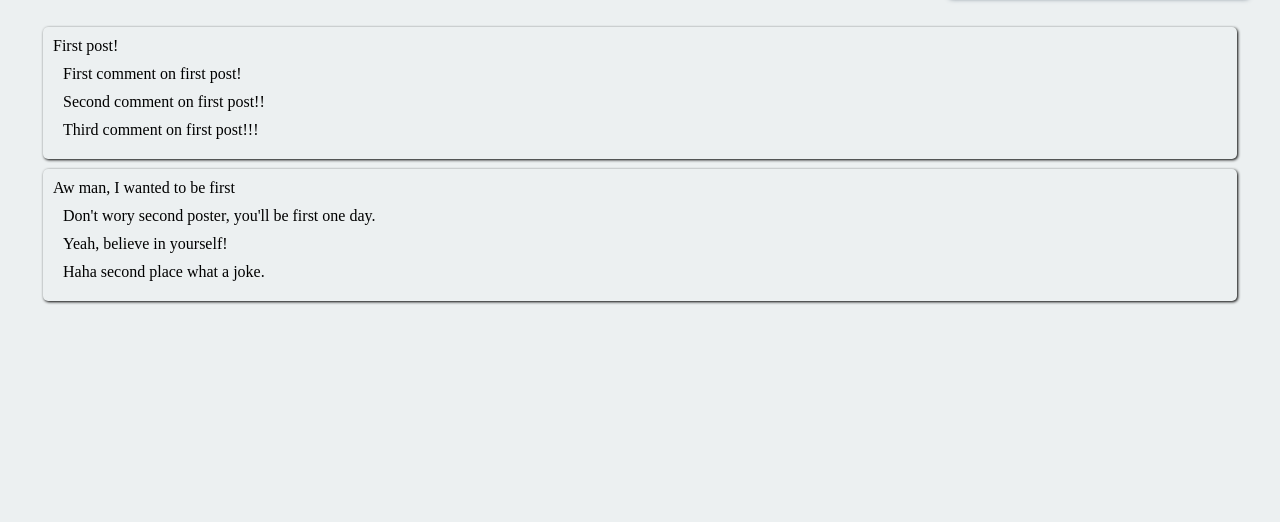
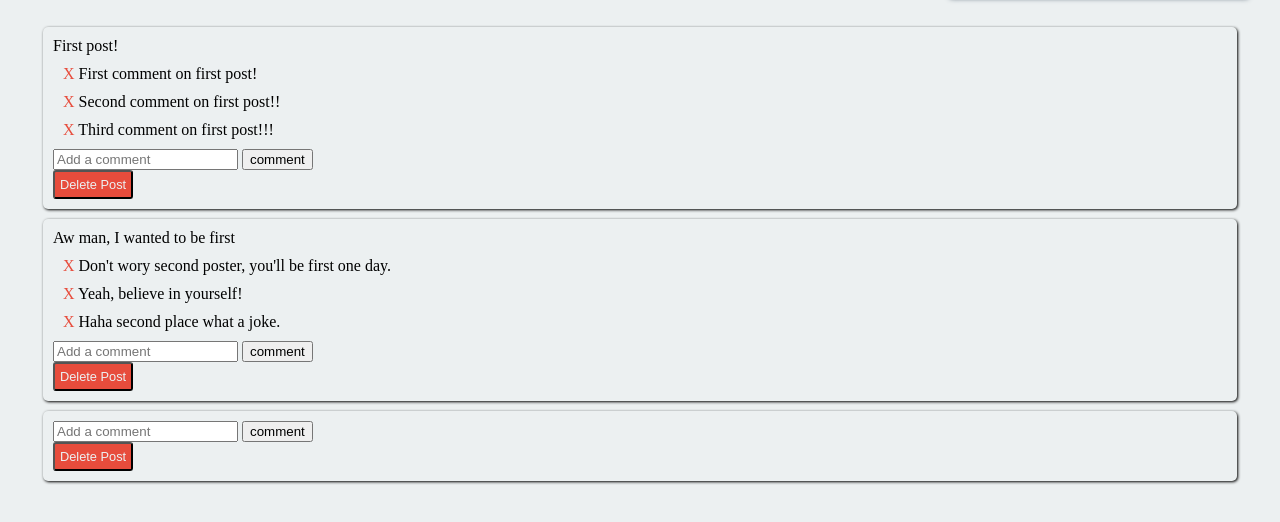
Before and after one commit to nonomu/TweeterProject, a plain HTML site: page Tweeter/index.html in a window 1280 px wide. Both pictures are taken after a click on the element "Twit". Shown: the part 170-692 px from the top of the page. Drawn offline with nearby package versions, Linux system fonts and the light colour scheme; a web font is replaced by a local one.

Commit message:
Addpost + addcomment functions

```diff
--- a/Tweeter/main.js
+++ b/Tweeter/main.js
@@ -18,7 +18,16 @@ console.log(tweater.getPosts())
  const renderer = Renderer()
 
  renderer.renderPosts(tweeter.getPosts())
-// tweeter.addPost("Hello")
-// tweeter.addComment("p3", "New Comment in p3")
-// tweeter.removeComment("p3","c7")
-// renderer.renderPosts(tweeter.getPosts())
+
+const post =function(){
+    tweeter.addPost($("#input").val())
+    $("#input").val("")
+    renderer.renderPosts(tweeter.getPosts())
+}
+$("#posts").on("click",".newcomment", function () {
+    let newcomment =$(this).closest(".post").find("input")
+    let postid= $(this).closest(".post").data().id
+    tweeter.addComment(postid ,newcomment.val())
+    newcomment.val("")
+    renderer.renderPosts(tweeter.getPosts())
+})
--- a/Tweeter/render.js
+++ b/Tweeter/render.js
@@ -10,23 +10,19 @@ const Renderer = function () {
             // $("#posts").append(`</div>`)
             for (const comment of post.comments) {
                // $(".post").append(`<div class="comments" data-id=${comment.id}>${comment.text}</div>`)
-                appendhtml+=`<div class="comments" data-id=${comment.id}>${comment.text}</div>`
+                appendhtml+=`<div class="comments" data-id=${comment.id}>
+                <span class="delete-comment">X</span>
+                ${comment.text}</div>`
             }
-            appendhtml+=`</div>`
+            appendhtml+=`<div>
+            <input type="text" placeholder="Add a comment">
+            <button class="newcomment">comment</button>
+            </div><button class="delete">Delete Post</button></div>`
             $("#posts").append(appendhtml)
-
         }
 
+
     }
-
-
-
-
-
-
-
-
-
 
     return {
         renderPosts: renderPosts
```
Also changed, not shown: Tweeter/index.html (+2 -1 lines).
